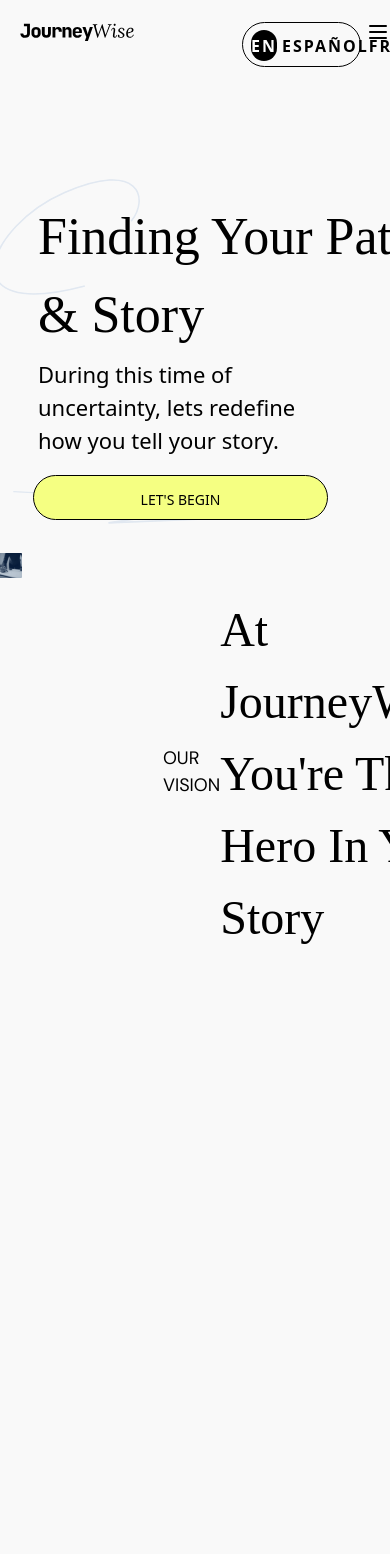
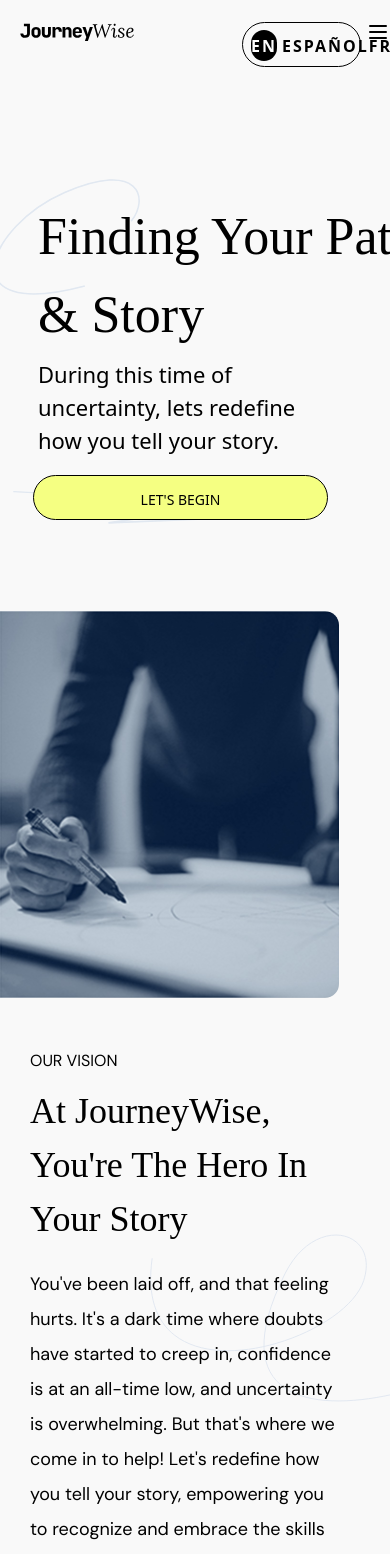
Before and after one commit to cherryontech/JourneyWise, a React (Vite) app in the folder app/: page / in a window 390 px wide. Shown: the top 1554 px of the page. Built offline with nearby package versions, Linux system fonts and the light colour scheme; a web font is replaced by a local one.

Commit message:
tightened up responsiveness with our vision section of homepage

```diff
--- a/app/src/components/homepage/OurVision.jsx
+++ b/app/src/components/homepage/OurVision.jsx
@@ -1,14 +1,15 @@
 import React from 'react'
+import './ourVision-custom.css'
 
 const OurVision = () => {
   return (
-    <div id="ourvision" className="flex lg:flex-row sm:flex-col lg:mt-[100px] sm:mt-[50px]">
-    <img id="visionrectangle" src='/Rectangle 180.svg' className="lg:w-[710px] sm:w-[339px] lg:h-[810px] sm:h-[469px]" alt="A person leaning over a table, holding a black marker in their hand in the process of drawing. " />
-    <header className="ml-[141px]">
-      <p className="text-[18px] mt-[172px] not-italic">OUR VISION</p>
-      <h3 className="text-[48px] mt-[21px] lg:mr-[20px] sm:mr-0 not-italic font-normal leading-normal relative z-1">At JourneyWise, You're The Hero In Your Story</h3>
-      <p className="mt-[21px] mr-[32px] text-[18px] not-italic font-normal leading-[35px] relative z-1">You've been laid off, and that feeling hurts. It's a dark time where doubts have started to creep in, confidence is at an all-time low, and uncertainty is overwhelming. But that's where we come in to help! Let's redefine how you tell your story, empowering you to recognize and embrace the skills you've gained during your career break.</p>
-      <img id='vector' src='/Vector 177.svg' className="mt-[-600px] w-[1034.52px] h-[685.813px] relative z-[-2]" alt="A swirly decoration behind the text." />
+    <div id="ourvision" className="ourVision-custom">
+    <img id="visionrectangle" src='/Rectangle 180.svg' alt="A person leaning over a table, holding a black marker in their hand in the process of drawing. " />
+    <header id="visiontext">
+      <p id="ourVisionp" className="text-[18px] mt-[172px] not-italic">OUR VISION</p>
+      <h3>At JourneyWise, You're The Hero In Your Story</h3>
+      <p id="ourVisionBody" className="mt-[21px] mr-[32px] text-[18px] not-italic font-normal leading-[35px] relative z-1">You've been laid off, and that feeling hurts. It's a dark time where doubts have started to creep in, confidence is at an all-time low, and uncertainty is overwhelming. But that's where we come in to help! Let's redefine how you tell your story, empowering you to recognize and embrace the skills you've gained during your career break.</p>
+      <img id="visionVector" src='/Vector 177.svg' alt="A swirly decoration behind the text." />
     </header>
     </div>
   )
--- a/app/src/components/homepage/hero-custom.css
+++ b/app/src/components/homepage/hero-custom.css
@@ -35,7 +35,7 @@ header {
 
   header {
     display: flex;
-    flex-direction: row-reverse;
+    flex-direction: column-reverse;
   }
 
   h6 {
--- /dev/null
+++ b/app/src/components/homepage/ourVision-custom.css
@@ -0,0 +1,69 @@
+#ourvision {
+  display: flex;
+  flex-direction: row;
+  margin-top: 100px;
+}
+
+#visionrectangle {
+  width: 710px;
+  height: 810px;
+}
+
+#visiontext {
+  display: flex;
+  flex-direction: column;
+  margin-left: 150px;
+}
+
+h3 {
+  font-size: 48px;
+  margin-right: 50px;
+  margin-top: 21px;
+  position: relative;
+  z-index: 1;
+}
+
+#visionVector {
+  width: 1035px;
+  height: 685px;
+  position: relative;
+  z-index: -2;
+  margin-top: -600px;
+}
+
+
+@media (max-width: 480px) {
+  #ourvision {
+    display: flex;
+    flex-direction: column;
+    margin-top: 50px;
+  }
+
+  #visionrectangle {
+    width: 339px;
+    height: 469px;
+  }
+
+  h3 {
+    font-size: 36px;
+    margin-left: -120px;
+  }
+
+  #ourVisionp {
+    font-size: 16px;
+    margin-left: -120px;
+    margin-top: -10px;
+    margin-bottom: -10px;
+  }
+
+  #ourVisionBody {
+    margin-left: -120px;
+    margin-right: 50px;
+  }
+
+  #visionVector {
+    width: 583px;
+    height: 402px;
+    margin-top: -500px;
+  }
+}
```
